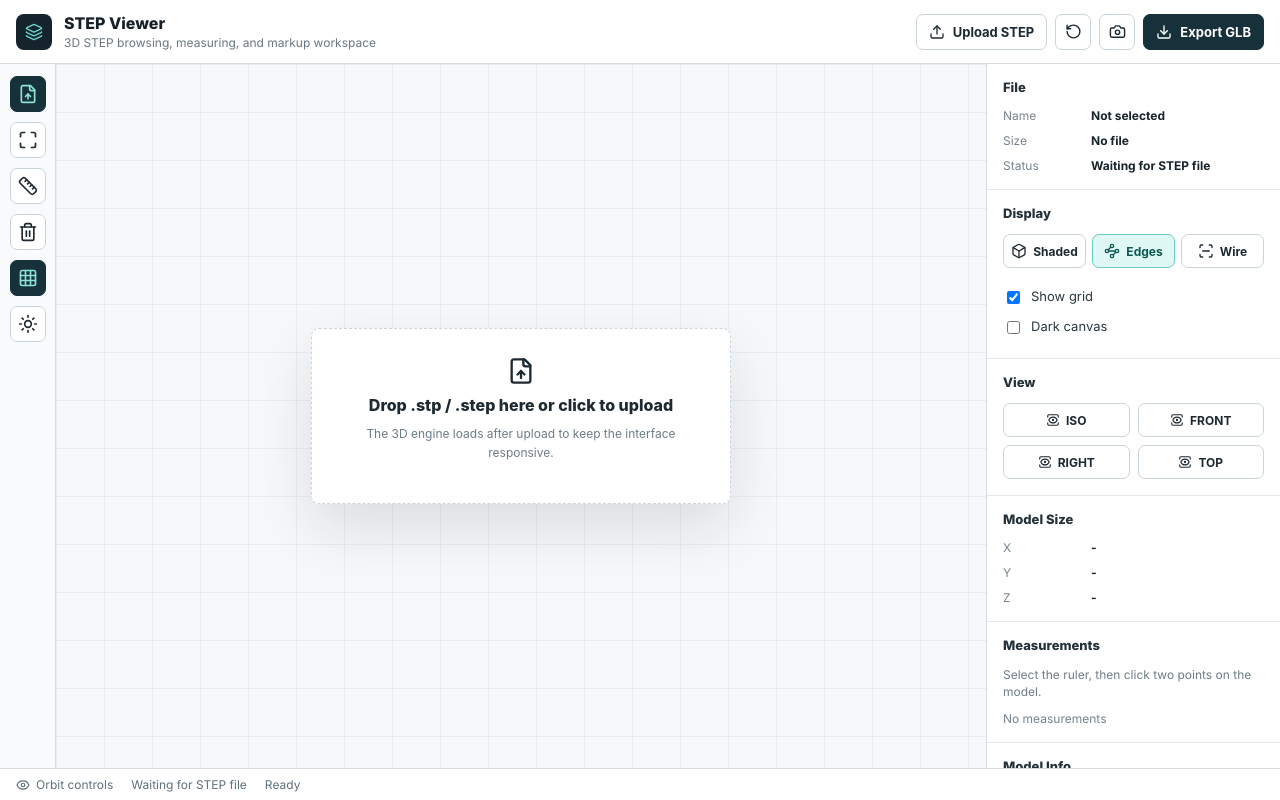
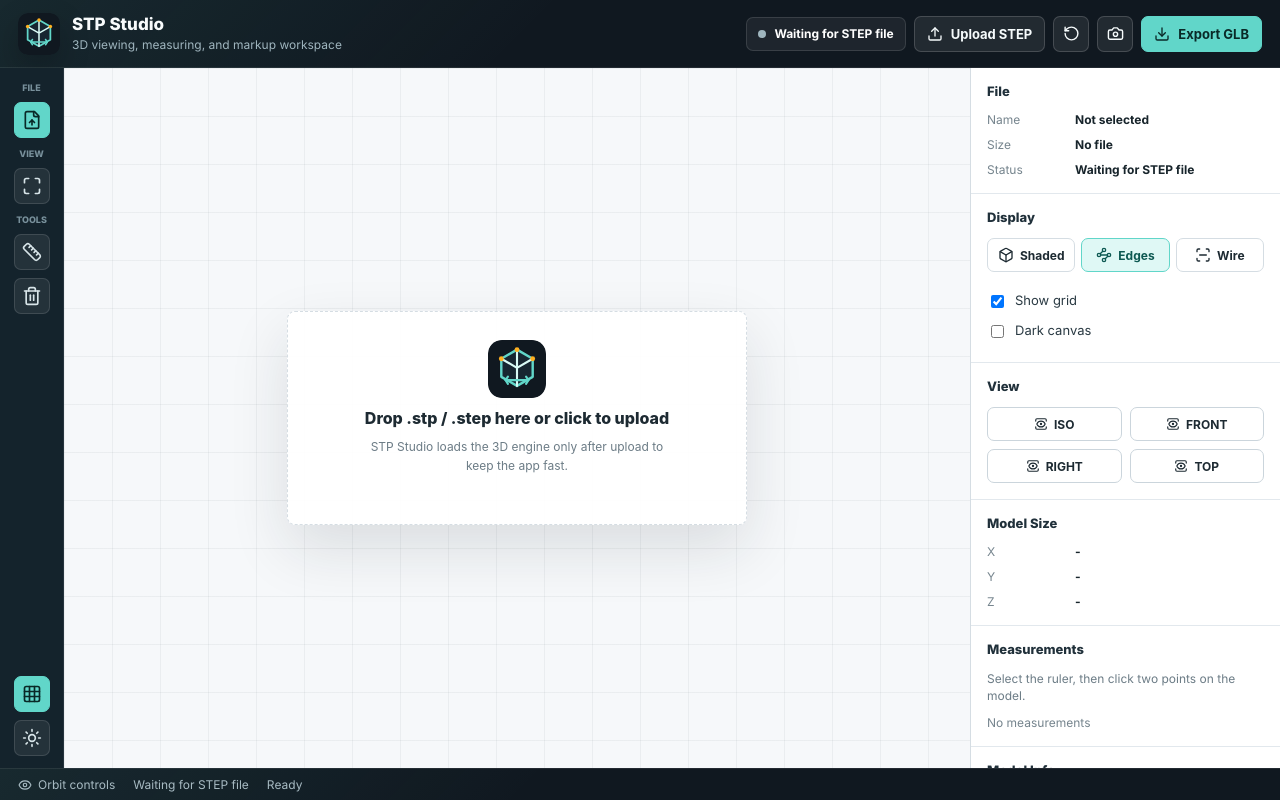
Before and after one commit to vicxd0728/step-web-viewer, a React (Vite) app: page / in a window 1280 px wide. Built offline with nearby package versions, Linux system fonts and the light colour scheme.

Commit message:
Brand STP Studio and add PWA shell

```diff
--- a/index.html
+++ b/index.html
@@ -3,7 +3,12 @@
   <head>
     <meta charset="UTF-8" />
     <meta name="viewport" content="width=device-width, initial-scale=1.0" />
-    <title>STEP Viewer</title>
+    <title>STP Studio</title>
+    <meta name="theme-color" content="#101820" />
+    <meta name="description" content="STEP 3D viewing, measuring, and markup workspace." />
+    <link rel="icon" href="/logo.svg" type="image/svg+xml" />
+    <link rel="apple-touch-icon" href="/logo.svg" />
+    <link rel="manifest" href="/manifest.webmanifest" />
   </head>
   <body>
     <div id="root"></div>
--- a/src/main.jsx
+++ b/src/main.jsx
@@ -89,14 +89,18 @@ function App() {
     <main className="app-shell">
       <header className="topbar">
         <div className="brand">
-          <div className="brand-mark"><Layers size={18} /></div>
+          <img className="brand-logo" src="/logo.svg" alt="STP Studio logo" />
           <div>
-            <h1>STEP Viewer</h1>
-            <p>3D STEP browsing, measuring, and markup workspace</p>
+            <h1>STP Studio</h1>
+            <p>3D viewing, measuring, and markup workspace</p>
           </div>
         </div>
 
         <div className="top-actions">
+          <div className={`app-state state-${status}`}>
+            <span />
+            {statusLabel}
+          </div>
           <button className="text-button" onClick={() => inputRef.current?.click()}>
             <Upload size={16} />
             Upload STEP
@@ -116,12 +120,15 @@ function App() {
 
       <section className="workspace">
         <aside className="tool-rail" aria-label="Viewer tools">
+          <div className="rail-group-label">FILE</div>
           <button className="rail-button active" title="Upload file" onClick={() => inputRef.current?.click()}>
             <FileUp size={20} />
           </button>
+          <div className="rail-group-label">VIEW</div>
           <button className="rail-button" title="Fit view" onClick={() => viewerRef.current?.fit()}>
             <Maximize size={20} />
           </button>
+          <div className="rail-group-label">TOOLS</div>
           <button
             className={`rail-button ${activeTool === 'measure' ? 'active' : ''}`}
             title="Point to point measurement"
@@ -132,6 +139,7 @@ function App() {
           <button className="rail-button" title="Clear measurements" onClick={() => viewerRef.current?.clearMeasurements()}>
             <Trash2 size={20} />
           </button>
+          <div className="rail-spacer" />
           <button className={`rail-button ${showGrid ? 'active' : ''}`} title="Grid" onClick={() => setShowGrid((value) => !value)}>
             <Grid3X3 size={20} />
           </button>
@@ -170,9 +178,9 @@ function App() {
 
           {!model && (
             <button className="drop-zone" onClick={() => inputRef.current?.click()}>
-              <FileUp size={28} />
+              <img src="/logo.svg" alt="" />
               <span>Drop .stp / .step here or click to upload</span>
-              <small>The 3D engine loads after upload to keep the interface responsive.</small>
+              <small>STP Studio loads the 3D engine only after upload to keep the app fast.</small>
             </button>
           )}
         </div>
@@ -279,3 +287,9 @@ function App() {
 }
 
 createRoot(document.getElementById('root')).render(<App />);
+
+if ('serviceWorker' in navigator) {
+  window.addEventListener('load', () => {
+    navigator.serviceWorker.register('/sw.js').catch(() => {});
+  });
+}
--- a/src/styles.css
+++ b/src/styles.css
@@ -1,8 +1,18 @@
 :root {
   color-scheme: light;
   font-family: Inter, ui-sans-serif, system-ui, -apple-system, BlinkMacSystemFont, "Segoe UI", sans-serif;
-  background: #eef2f5;
+  background: #101820;
   color: #162027;
+  --chrome: #101820;
+  --chrome-2: #14232c;
+  --chrome-3: #1a303b;
+  --accent: #61d6c9;
+  --accent-2: #ffb020;
+  --paper: #f6f8fa;
+  --panel: #ffffff;
+  --line: #d5dde3;
+  --text: #162027;
+  --muted: #687781;
   font-synthesis: none;
   text-rendering: geometricPrecision;
 }
@@ -25,11 +35,11 @@ button {
 
 .app-shell {
   display: grid;
-  grid-template-rows: 64px minmax(0, 1fr) 32px;
+  grid-template-rows: 68px minmax(0, 1fr) 32px;
   width: 100%;
   height: 100%;
   overflow: hidden;
-  background: #e9eef2;
+  background: var(--chrome);
 }
 
 .topbar,
@@ -37,9 +47,11 @@ button {
   display: flex;
   align-items: center;
   justify-content: space-between;
-  border-bottom: 1px solid #d5dde3;
-  background: #ffffff;
-  padding: 0 16px;
+  border-bottom: 1px solid rgba(255, 255, 255, 0.08);
+  background:
+    linear-gradient(135deg, rgba(97, 214, 201, 0.09), transparent 42%),
+    var(--chrome);
+  padding: 0 18px;
 }
 
 .brand {
@@ -49,14 +61,11 @@ button {
   min-width: 0;
 }
 
-.brand-mark {
-  display: grid;
-  place-items: center;
-  width: 36px;
-  height: 36px;
-  border-radius: 8px;
-  background: #14232c;
-  color: #65d3c7;
+.brand-logo {
+  width: 42px;
+  height: 42px;
+  border-radius: 10px;
+  box-shadow: 0 12px 30px rgba(0, 0, 0, 0.22);
 }
 
 h1,
@@ -66,7 +75,8 @@ p {
 }
 
 h1 {
-  font-size: 16px;
+  color: #f8fbfc;
+  font-size: 17px;
   font-weight: 760;
   letter-spacing: 0;
 }
@@ -74,7 +84,7 @@ h1 {
 .brand p {
   margin-top: 2px;
   font-size: 12px;
-  color: #687781;
+  color: #9fb5be;
 }
 
 .top-actions {
@@ -88,8 +98,8 @@ h1 {
 .rail-button,
 .segmented button,
 .drop-zone {
-  border: 1px solid #cbd5dc;
-  background: #ffffff;
+  border: 1px solid var(--line);
+  background: var(--panel);
   color: #1d2a32;
   cursor: pointer;
   transition: background 160ms ease, border-color 160ms ease, color 160ms ease, transform 160ms ease;
@@ -107,9 +117,65 @@ h1 {
 }
 
 .text-button.secondary {
-  background: #17313a;
-  border-color: #17313a;
+  background: var(--accent);
+  border-color: var(--accent);
+  color: #082524;
+}
+
+.topbar .text-button,
+.topbar .icon-button {
+  border-color: rgba(255, 255, 255, 0.16);
+  background: rgba(255, 255, 255, 0.08);
+  color: #f6fbfc;
+}
+
+.topbar .text-button:hover,
+.topbar .icon-button:hover {
+  background: rgba(255, 255, 255, 0.14);
+  border-color: rgba(97, 214, 201, 0.6);
+}
+
+.topbar .text-button.secondary {
+  background: var(--accent);
+  border-color: var(--accent);
+  color: #092927;
+}
+
+.app-state {
+  display: inline-flex;
+  align-items: center;
+  gap: 8px;
+  min-height: 34px;
+  padding: 0 11px;
+  border: 1px solid rgba(255, 255, 255, 0.12);
+  border-radius: 7px;
+  background: rgba(255, 255, 255, 0.06);
   color: #ffffff;
+  font-size: 12px;
+  font-weight: 720;
+}
+
+.app-state span {
+  width: 8px;
+  height: 8px;
+  border-radius: 999px;
+  background: #9fb5be;
+}
+
+.state-loaded span {
+  background: var(--accent);
+  box-shadow: 0 0 0 4px rgba(97, 214, 201, 0.14);
+}
+
+.state-parsing span,
+.state-loading span {
+  background: var(--accent-2);
+  box-shadow: 0 0 0 4px rgba(255, 176, 32, 0.14);
+}
+
+.state-error span {
+  background: #ff6b5f;
+  box-shadow: 0 0 0 4px rgba(255, 107, 95, 0.14);
 }
 
 .icon-button,
@@ -131,24 +197,50 @@ h1 {
 
 .workspace {
   display: grid;
-  grid-template-columns: 56px minmax(0, 1fr) 294px;
+  grid-template-columns: 64px minmax(0, 1fr) 310px;
   min-height: 0;
+  background: #e8eef2;
 }
 
 .tool-rail {
   display: flex;
   flex-direction: column;
   align-items: center;
-  gap: 10px;
+  gap: 8px;
   padding: 12px 8px;
-  border-right: 1px solid #d5dde3;
-  background: #f8fafb;
+  border-right: 1px solid rgba(255, 255, 255, 0.08);
+  background: var(--chrome-2);
+}
+
+.rail-group-label {
+  width: 100%;
+  margin-top: 3px;
+  color: #78909b;
+  font-size: 9px;
+  font-weight: 800;
+  text-align: center;
+}
+
+.rail-spacer {
+  flex: 1;
 }
 
 .rail-button.active {
-  background: #17313a;
-  border-color: #17313a;
-  color: #8be1d5;
+  background: var(--accent);
+  border-color: var(--accent);
+  color: #092927;
+}
+
+.rail-button {
+  border-color: rgba(255, 255, 255, 0.12);
+  background: rgba(255, 255, 255, 0.07);
+  color: #d7e4e8;
+}
+
+.rail-button:hover {
+  background: rgba(255, 255, 255, 0.13);
+  border-color: rgba(97, 214, 201, 0.55);
+  color: #ffffff;
 }
 
 .viewport-wrap {
@@ -173,7 +265,7 @@ h1 {
   background:
     linear-gradient(90deg, rgba(21, 41, 50, 0.05) 1px, transparent 1px),
     linear-gradient(rgba(21, 41, 50, 0.05) 1px, transparent 1px),
-    #f6f8fa;
+    var(--paper);
   background-size: 48px 48px;
 }
 
@@ -193,8 +285,8 @@ h1 {
   flex-direction: column;
   align-items: center;
   gap: 10px;
-  width: min(420px, calc(100% - 36px));
-  min-height: 176px;
+  width: min(460px, calc(100% - 36px));
+  min-height: 214px;
   padding: 28px;
   transform: translate(-50%, -50%);
   border-radius: 8px;
@@ -202,6 +294,12 @@ h1 {
   background: rgba(255, 255, 255, 0.92);
   box-shadow: 0 24px 60px rgba(24, 36, 44, 0.12);
   text-align: center;
+}
+
+.drop-zone img {
+  width: 58px;
+  height: 58px;
+  border-radius: 14px;
 }
 
 .drop-zone span {
@@ -219,8 +317,8 @@ h1 {
 .inspector {
   min-height: 0;
   overflow: auto;
-  border-left: 1px solid #d5dde3;
-  background: #ffffff;
+  border-left: 1px solid var(--line);
+  background: var(--panel);
 }
 
 .panel {
@@ -230,7 +328,7 @@ h1 {
 
 .panel h2 {
   margin-bottom: 12px;
-  color: #23313a;
+  color: #20303a;
   font-size: 13px;
   font-weight: 780;
 }
@@ -283,7 +381,7 @@ h1 {
 
 .segmented button.selected {
   background: #dff8f5;
-  border-color: #63cfc2;
+  border-color: var(--accent);
   color: #0d5952;
 }
 
@@ -354,9 +452,9 @@ h1 {
 .statusbar {
   gap: 18px;
   justify-content: flex-start;
-  border-top: 1px solid #d5dde3;
+  border-top: 1px solid rgba(255, 255, 255, 0.08);
   border-bottom: 0;
-  color: #5f707a;
+  color: #a8bbc3;
   font-size: 12px;
 }
 
```
Also changed, not shown: public/sw.js (added, +30 -0 lines), public/logo.svg (added), public/manifest.webmanifest (added).
